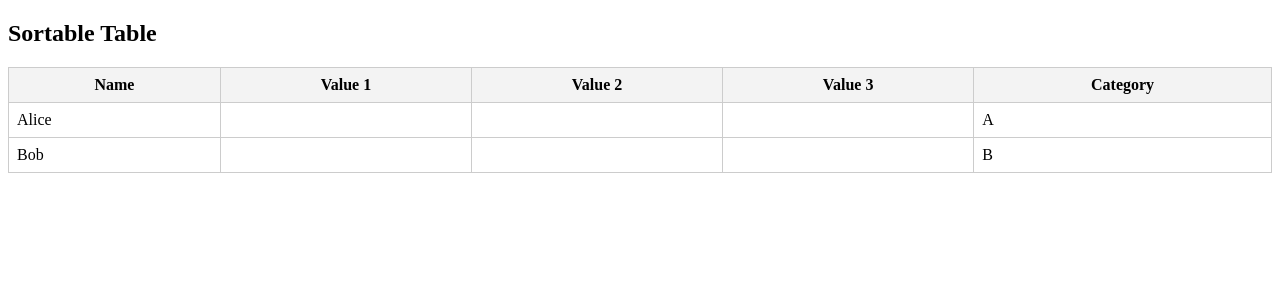
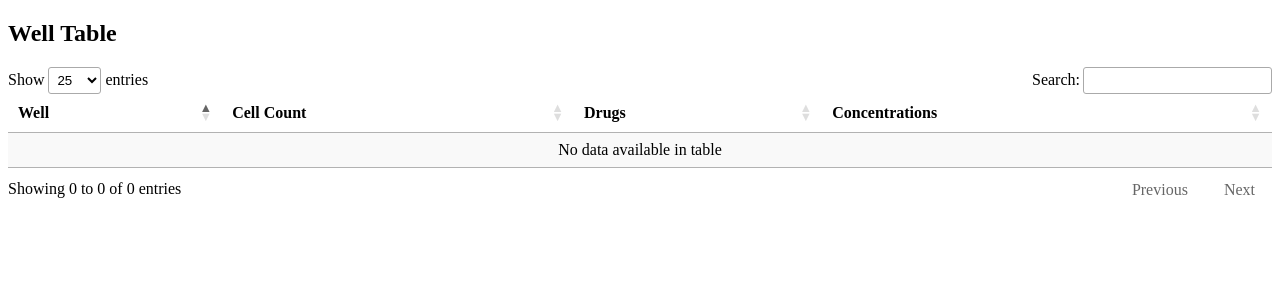
Before and after one commit to EPFL-TOP/VAST-DS, a Django app: page /well_explorer/drugs_listing in a window 1280 px wide. Shown: the top 300 px of the page. Run offline with Django 4.2, Linux system fonts and the light colour scheme; data that the repository does not hold is empty; some libraries are stand-ins or nearby versions.

Commit message:
add template drugs

```diff
--- a/templates/well_explorer/drugs_listing.html
+++ b/templates/well_explorer/drugs_listing.html
@@ -1,60 +1,68 @@
 <!DOCTYPE html>
 <html>
 <head>
-    <title>Drug screening</title>
+    <title>Table with Search and Sorting</title>
+
+    <!-- DataTables CSS -->
+    <link rel="stylesheet"
+        href="https://cdn.datatables.net/1.13.4/css/jquery.dataTables.min.css">
+
     <style>
-        table { border-collapse: collapse; width: 100%; }
-        th, td { border: 1px solid #ccc; padding: 8px; }
-        th { cursor: pointer; background-color: #f3f3f3; }
+        table.dataTable tbody td {
+            vertical-align: top;
+        }
     </style>
 </head>
 <body>
 
-<h2>Sortable Table</h2>
+<h2>Well Table</h2>
 
-<table id="data-table">
+<table id="well-table" class="display">
     <thead>
         <tr>
-            <th onclick="sortTable(0)">Name</th>
-            <th onclick="sortTable(1)">Value 1</th>
-            <th onclick="sortTable(2)">Value 2</th>
-            <th onclick="sortTable(3)">Value 3</th>
-            <th onclick="sortTable(4)">Category</th>
+            <th>Well</th>
+            <th>Cell Count</th>
+            <th>Drugs</th>
+            <th>Concentrations</th>
         </tr>
     </thead>
     <tbody>
-        {% for row in data %}
+        {% for r in rows %}
         <tr>
-            <td>{{ row.name }}</td>
-            <td>{{ row.value1 }}</td>
-            <td>{{ row.value2 }}</td>
-            <td>{{ row.value3 }}</td>
-            <td>{{ row.category }}</td>
+            <td>{{ r.well }}</td>
+            <td>{{ r.cell_count }}</td>
+
+            <!-- DRUG NAMES -->
+            <td>
+                {% for d in r.drugs %}
+                    {{ d.name }}<br>
+                {% endfor %}
+            </td>
+
+            <!-- DRUG CONCENTRATIONS -->
+            <td>
+                {% for d in r.drugs %}
+                    {{ d.conc }}<br>
+                {% endfor %}
+            </td>
         </tr>
         {% endfor %}
     </tbody>
 </table>
 
+<!-- jQuery -->
+<script src="https://code.jquery.com/jquery-3.6.0.min.js"></script>
+
+<!-- DataTables JS -->
+<script src="https://cdn.datatables.net/1.13.4/js/jquery.dataTables.min.js"></script>
+
 <script>
-function sortTable(colIndex) {
-    const table = document.getElementById("data-table");
-    let rows = Array.from(table.rows).slice(1);
-    let asc = table.getAttribute("data-sort-dir") !== "asc";
-
-    rows.sort((a, b) => {
-        let x = a.cells[colIndex].innerText;
-        let y = b.cells[colIndex].innerText;
-
-        // numeric sort if both numeric
-        if (!isNaN(x) && !isNaN(y)) {
-            return asc ? x - y : y - x;
-        }
-        return asc ? x.localeCompare(y) : y.localeCompare(x);
+$(document).ready(function() {
+    $('#well-table').DataTable({
+        pageLength: 25,
+        lengthMenu: [10, 25, 50, 100],
     });
-
-    rows.forEach(r => table.tBodies[0].appendChild(r));
-    table.setAttribute("data-sort-dir", asc ? "asc" : "desc");
-}
+});
 </script>
 
 </body>
--- a/well_explorer/views.py
+++ b/well_explorer/views.py
@@ -1157,8 +1157,25 @@
 
 def sortable_table(request):
 
-    table_data = [
-            {"name": "Alice", "v1": 12, "v2": 4, "v3": 1.1, "category": "A"},
-            {"name": "Bob",   "v1":  9, "v2": 3, "v3": 2.4, "category": "B"},
-        ]
-    return render(request, "well_explorer/drugs_listing.html", {"data": table_data})
+    source_wells = SourceWellPosition.objects.all()
+    for sw in source_wells:
+        print('Source well:', sw, ' has drugs:', sw.drugs.all())
+
+    data = [
+        {
+            "well": "A01",
+            "cell_count": 12345,
+            "drugs": [
+                {"name": "DrugA", "conc": "10 µM"},
+                {"name": "DrugB", "conc": "2 µM"},
+            ],
+        },
+        {
+            "well": "A02",
+            "cell_count": 9876,
+            "drugs": [
+                {"name": "DrugC", "conc": "5 µM"},
+            ],
+        },
+    ]
+    return render(request, "well_explorer/drugs_listing.html", {"data": data})
```
